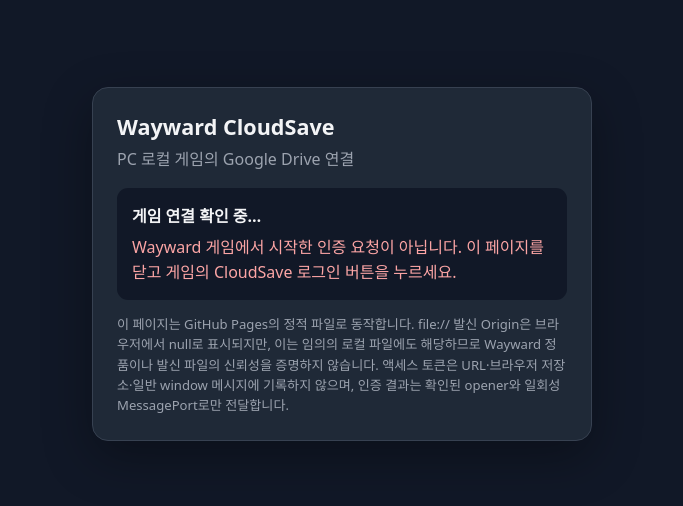
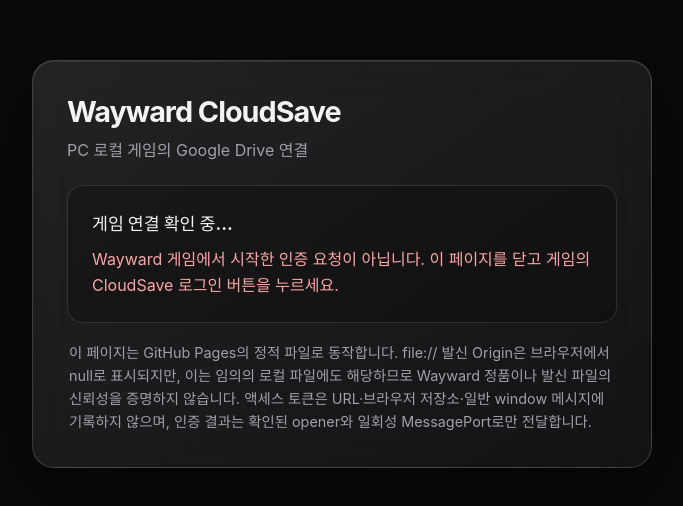
Before and after one commit to jeiky224/jeiky224.github.io, a plain HTML site: page cloud/file-auth.html in a window 1280 px wide. Shown: the part 136-642 px from the top of the page, without its empty margins (298-981 px from the left). Drawn offline with Linux system fonts and the light colour scheme.

Commit message:
Improve file auth window sizing and readability

```diff
--- a/cloud/file-auth.css
+++ b/cloud/file-auth.css
@@ -1,18 +1,159 @@
-:root{font-family:system-ui,-apple-system,"Segoe UI",sans-serif;color-scheme:dark;background:#111827;color:#f3f4f6}
-*{box-sizing:border-box}
-body{margin:0;min-height:100svh;display:grid;place-items:center;padding:22px}
-main{width:min(100%,500px);padding:24px;border:1px solid #374151;border-radius:16px;background:#1f2937;box-shadow:0 16px 50px #0005}
-h1{font-size:1.35rem;margin:0 0 6px}
-p{line-height:1.55;color:#d1d5db;overflow-wrap:anywhere}
-.intro{margin:0 0 16px;color:#9ca3af}
-.panel{padding:15px;border-radius:11px;background:#111827;margin:14px 0}
-.panel p{margin:8px 0 0}
-.confirm{display:flex;align-items:flex-start;gap:10px;margin:14px 0;line-height:1.5;color:#e5e7eb}
-.confirm input{width:20px;height:20px;flex:0 0 auto;margin:2px 0 0}
-.actions{display:flex;flex-wrap:wrap;gap:8px;margin-top:14px}
-button{flex:1 1 180px;min-height:46px;padding:11px 14px;border:0;border-radius:9px;background:#4285f4;color:white;font:650 1rem system-ui;cursor:pointer}
-button:disabled{opacity:.5;cursor:not-allowed}
-button.secondary{background:#475569}
-.notice{font-size:.82rem;color:#9ca3af;margin:14px 0 0}
-[hidden]{display:none!important}
-.error{color:#fca5a5!important}
+:root {
+  color-scheme: dark;
+  font-family: Inter, ui-sans-serif, system-ui, -apple-system, "Segoe UI", sans-serif;
+  font-size: 16px;
+  color: #f4f4f5;
+  background: #09090b;
+  font-synthesis: none;
+  text-rendering: optimizeLegibility;
+  -webkit-font-smoothing: antialiased;
+  -moz-osx-font-smoothing: grayscale;
+}
+
+* { box-sizing: border-box; }
+
+html {
+  min-width: 280px;
+  min-height: 100%;
+  background:
+    radial-gradient(ellipse at 50% 0%, rgba(255,255,255,.10), transparent 58%),
+    #09090b;
+}
+
+body {
+  min-height: 100svh;
+  margin: 0;
+  display: grid;
+  place-items: center;
+  padding: clamp(12px, 3vw, 28px);
+}
+
+main {
+  width: min(100%, 620px);
+  padding: clamp(22px, 4vw, 34px);
+  border: 1px solid rgba(255,255,255,.17);
+  border-radius: 22px;
+  background: linear-gradient(145deg, rgba(255,255,255,.105), rgba(255,255,255,.045));
+  box-shadow: 0 24px 80px rgba(0,0,0,.48), inset 0 1px 0 rgba(255,255,255,.08);
+  -webkit-backdrop-filter: blur(22px);
+  backdrop-filter: blur(22px);
+}
+
+h1 {
+  margin: 0 0 8px;
+  font-size: clamp(1.45rem, 4vw, 1.8rem);
+  line-height: 1.2;
+  letter-spacing: -.035em;
+  font-weight: 750;
+}
+
+p {
+  color: #d4d4d8;
+  font-size: 1rem;
+  line-height: 1.65;
+  overflow-wrap: anywhere;
+}
+
+.intro {
+  margin: 0 0 22px;
+  color: #a1a1aa;
+  font-size: 1rem;
+}
+
+.panel {
+  margin: 16px 0;
+  padding: clamp(18px, 3vw, 24px);
+  border: 1px solid rgba(255,255,255,.12);
+  border-radius: 16px;
+  background: rgba(0,0,0,.24);
+}
+
+.panel > strong {
+  display: block;
+  font-size: 1.08rem;
+  line-height: 1.45;
+  font-weight: 700;
+}
+
+.panel p {
+  margin: 10px 0 0;
+}
+
+.confirm {
+  display: flex;
+  align-items: flex-start;
+  gap: 12px;
+  margin: 18px 0 22px;
+  color: #e4e4e7;
+  font-size: 1rem;
+  line-height: 1.65;
+}
+
+.confirm input {
+  width: 22px;
+  height: 22px;
+  flex: 0 0 22px;
+  margin: 2px 0 0;
+  accent-color: #e4e4e7;
+}
+
+.actions {
+  display: flex;
+  flex-wrap: wrap;
+  gap: 10px;
+  margin-top: 20px;
+}
+
+button {
+  flex: 1 1 190px;
+  min-height: 52px;
+  padding: 13px 18px;
+  border: 1px solid rgba(255,255,255,.24);
+  border-radius: 12px;
+  background: #f4f4f5;
+  color: #18181b;
+  font: 700 1rem/1.3 inherit;
+  cursor: pointer;
+  transition: background .15s ease, opacity .15s ease, transform .15s ease;
+}
+
+button:hover:not(:disabled) {
+  background: #fff;
+  transform: translateY(-1px);
+}
+
+button:disabled {
+  opacity: .42;
+  cursor: not-allowed;
+}
+
+button.secondary {
+  background: rgba(255,255,255,.08);
+  color: #f4f4f5;
+}
+
+button.secondary:hover:not(:disabled) {
+  background: rgba(255,255,255,.14);
+}
+
+.notice {
+  margin: 18px 2px 0;
+  color: #a1a1aa;
+  font-size: .9rem;
+  line-height: 1.6;
+}
+
+[hidden] { display: none !important; }
+.error { color: #fca5a5 !important; }
+
+@media (max-width: 420px) {
+  body { padding: 10px; }
+  main { padding: 20px 16px; border-radius: 18px; }
+  .actions { flex-direction: column; }
+  button { flex-basis: auto; width: 100%; }
+}
+
+@media (max-height: 620px) {
+  body { place-items: start center; }
+  main { margin: 10px 0; }
+}
```
